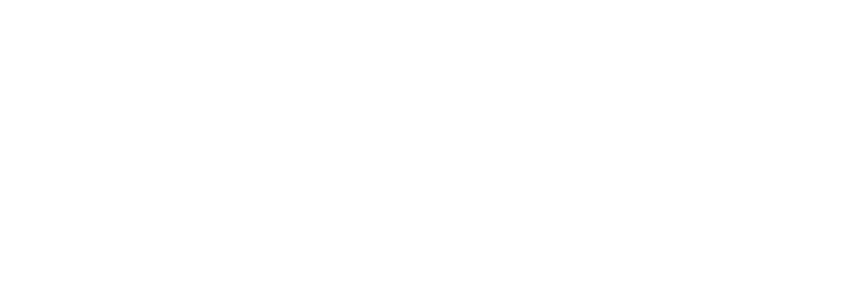
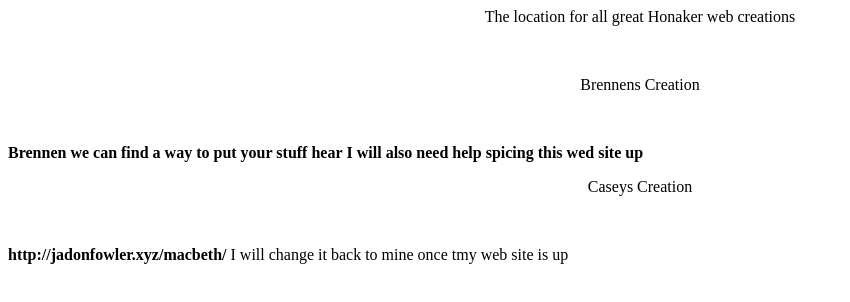
Before and after one commit to phase/caseyhonaker.github.io, a plain HTML site: page index.html in a window 1280 px wide. Shown: the whole page, without its empty margins (0-850 px from the left). Drawn offline with Linux system fonts and the light colour scheme.

Commit message:
Update index.html

```diff
--- a/index.html
+++ b/index.html
@@ -5,3 +5,16 @@
     </title>
   </head>
 </html>
+
+<body bgcolor="#ffffff" text="#000000">
+<p width="100%" bgcolor="#CCF6F6" class="play" align="center">The location for all great Honaker web creations</p><br/>
+<p><blockquote>
+<p width="100%" bgcolor="#CCF6F6" class="play" align="center">Brennens Creation</p><br/>
+</p></blockquote>
+<a><b>Brennen we can find a way to put your stuff hear</b></a>
+<a><b>I will also need help spicing this wed site up</b></a>
+<p><blockquote>
+<p width="100%" bgcolor="#CCF6F6" class="play" align="center">Caseys Creation</p><br/>
+</p></blockquote>
+<a><b>http://jadonfowler.xyz/macbeth/</b></a>
+<a> I will change it back to mine once tmy web site is up</a>
```
